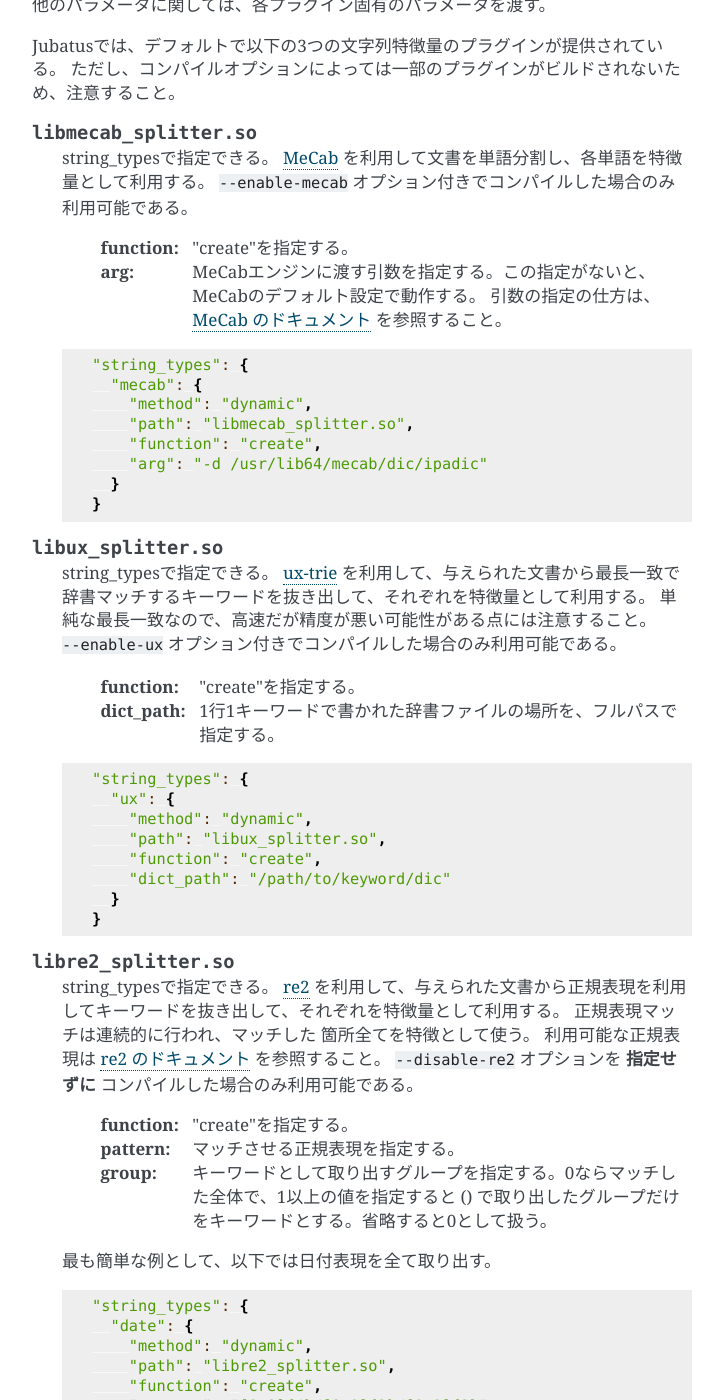
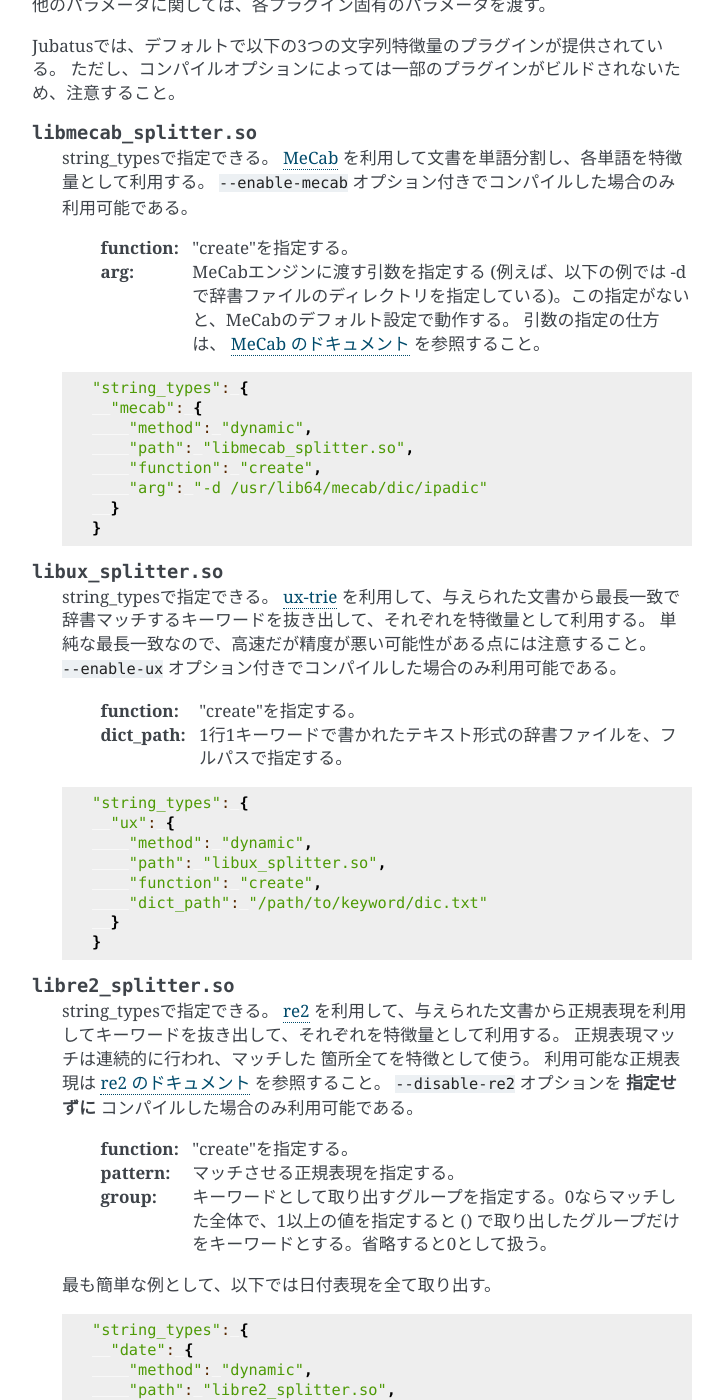
Before and after one commit to jubatus/website, a Sphinx documentation site: the page built from source/ja/fv_convert.rst, in a window 1280 px wide and 1400 px high, scrolled down 10572 px. Shown: the whole window, without its empty margins (388-1111 px from the left). Built offline with Sphinx 7.4.7, drawn with Linux system fonts in a browser that asks for light colours; the version number could not be read and is left out.

Commit message:
make options of fv_converter plugins more clear

```diff
--- a/source/en/fv_convert.rst
+++ b/source/en/fv_convert.rst
@@ -485,7 +485,7 @@
           "method": "dynamic",
           "path": "libux_splitter.so",
           "function": "create",
-          "dict_path": "/path/to/keyword/dic"
+          "dict_path": "/path/to/keyword/dic.txt"
         }
       }
 
--- a/source/ja/fv_convert.rst
+++ b/source/ja/fv_convert.rst
@@ -454,7 +454,7 @@
  ``--enable-mecab`` オプション付きでコンパイルした場合のみ利用可能である。
 
   :function:   "create"を指定する。
-  :arg:        MeCabエンジンに渡す引数を指定する。この指定がないと、MeCabのデフォルト設定で動作する。
+  :arg:        MeCabエンジンに渡す引数を指定する (例えば、以下の例では -d で辞書ファイルのディレクトリを指定している)。この指定がないと、MeCabのデフォルト設定で動作する。
                引数の指定の仕方は、 `MeCab のドキュメント <http://mecab.googlecode.com/svn/trunk/mecab/doc/mecab.html>`_ を参照すること。
 
  .. code-block:: js
@@ -476,7 +476,7 @@
  ``--enable-ux`` オプション付きでコンパイルした場合のみ利用可能である。
 
   :function:   "create"を指定する。
-  :dict_path:  1行1キーワードで書かれた辞書ファイルの場所を、フルパスで指定する。
+  :dict_path:  1行1キーワードで書かれたテキスト形式の辞書ファイルを、フルパスで指定する。
 
  .. code-block:: js
 
@@ -485,7 +485,7 @@
           "method": "dynamic",
           "path": "libux_splitter.so",
           "function": "create",
-          "dict_path": "/path/to/keyword/dic"
+          "dict_path": "/path/to/keyword/dic.txt"
         }
       }
 
```
Also changed, not shown: other parts of source/en/fv_convert.rst (+2 -2 lines).
